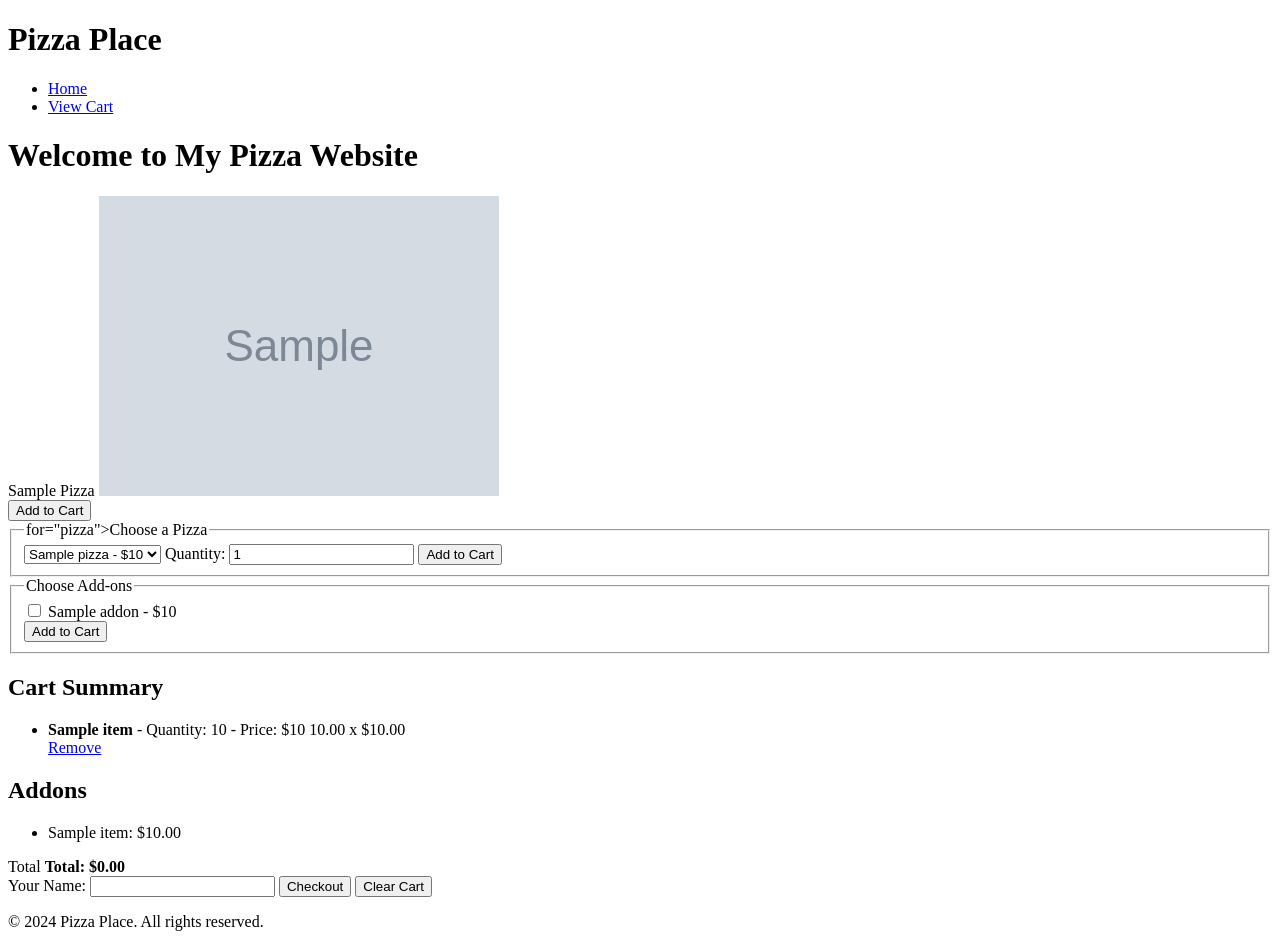
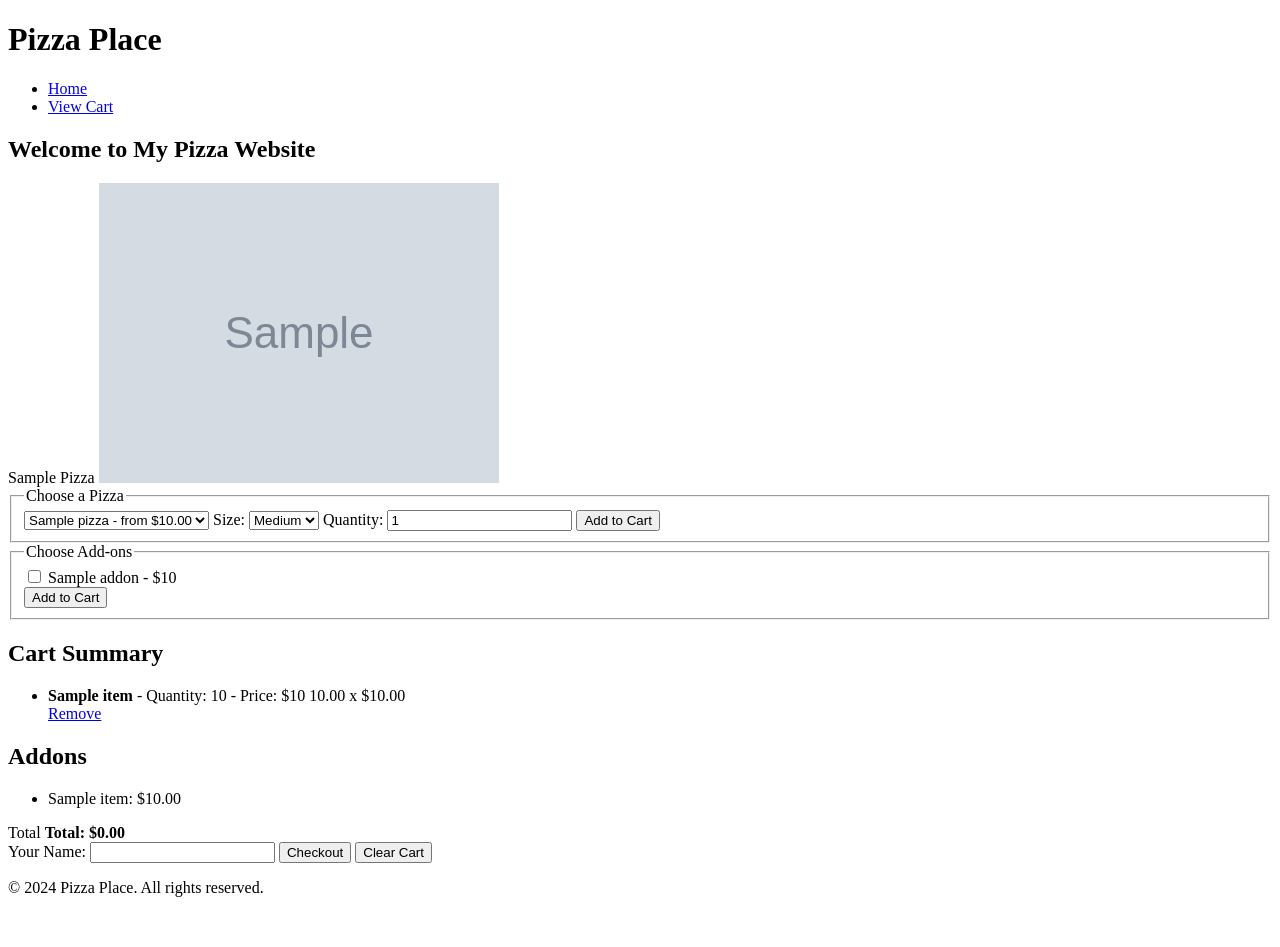
Before and after one commit to st25239/Comp-_csc_assessment-AS91897---AS91896, a Flask app: template Templates/Index.html in a window 1280 px wide. After the commit the page ends 897 px from the top, so only its background shows below. Run offline with Flask 3, Linux system fonts and the light colour scheme; the template is opened without the code that fills it: most values are stand-ins (such as "Sample title", 1, 10 or a date in 2020); grey boxes marked "Sample" are stand-in pictures.

Commit message:
i fixxed alot of thinga th index.hmtl to get it to run smooth i also agested a few things in phython to make things run smoothly

```diff
--- a/Templates/Index.html
+++ b/Templates/Index.html
@@ -3,16 +3,7 @@
 {% block title %}Pizza Place{% endblock %}
 
 {% block content %}
-<!DOCTYPE html>
-<html lang="en">
-<head>
-<meta charset="UTF-8">
-    <meta name="viewport" content="width=device-width, initial-scale=1.0">
-    <title>My Pizza Website made with all the love I can give</title>
-    <link rel="stylesheet" href="{{ url_for('static', filename='style.css') }}">
-</head>
-<body>
- <container>
+    <section class="shop-header">
         <header>
             <h1>Welcome to My Pizza Website</h1>
         </header>
@@ -33,26 +24,31 @@
             <section class="grid-panel">
                 <!-- add to cart form -->
                 <article class="panel panel-form">
-                    <from action="{{url_for('add_to_cart')}}" method="post">
-                    <button type="submit">Add to Cart</button>
+                    <form action="{{ url_for('add_to_cart') }}" method="post">
                     <fieldset>
-                        <legend> for="pizza">Choose a Pizza</legend>
+                        <legend>Choose a Pizza</legend>
                         <select name="pizza" id="pizza">
                             {% for pizza,data in pizzas.items() %}
                                 <option value="{{ pizza }}">
-                                    {{ pizza }} - ${{ data['price'] }}
+                                    {{ pizza }} - from ${{ '%.2f'|format(data['sizes']['medium']) }}
                                 </option>
                             {% endfor %}
+                        </select>
+                        <label for="size">Size:</label>
+                        <select name="size" id="size">
+                            <option value="small">Small</option>
+                            <option value="medium" selected>Medium</option>
+                            <option value="large">Large</option>
                         </select>
                         <label for="quantity">Quantity:</label>
                         <input type="number" name="quantity" id="quantity" min="1" value="1">
                         <button type="submit">Add to Cart</button>
                     </fieldset>
-                    </from>
+                    </form>
                 </article>
 
                 <!-- add-ons form-->
-                <form action="{{url_for('select_addons')}}" method="post">
+                <form action="{{url_for('select_addon')}}" method="post">
                     <fieldset>
                         <legend>Choose Add-ons</legend>
                         <!-- Add-on options will be populated here -->
@@ -76,7 +72,7 @@
                                         <strong>{{ item }}</strong> - Quantity: {{ details['quantity'] }} - Price: ${{ details['price'] }}
                                         <span>{{ '%.2f' % details['total'] }} x ${{ '%.2f' % details['price'] }}</span>
                                      </div>
-                                     <a href="{{ url_for('remove_from_cart', item=item) }}" class="remove-button">Remove</a>
+                                     <a href="{{ url_for('remove_from_cart', item=item) }}" class="clear_cart">Remove</a>
                                 </li>
                                 {% endfor %}
                         </ul>
@@ -116,8 +112,6 @@
         <label for="customer_name_checkout">Your Name:</label>
         <input type="text" id="customer_name_checkout" name="customer_name" required>
         <button type="submit">Checkout</button>
-        <button type="submit" formaction="{{ url_for('clear_cart') }}" onclick="return confirm('Are you sure you want to clear the cart?');">Clear Cart</button>
+        <button type="submit" formaction="{{ url_for('cancel_order') }}" onclick="return confirm('Are you sure you want to clear the cart?');">Clear Cart</button>
     </form>
-</body>
-</html>
 {% endblock %}
--- a/app.py
+++ b/app.py
@@ -1,7 +1,5 @@
 import datetime
 import sqlite3
-
-
 from flask import Flask, app, json, redirect, redirect, render_template, request, session, flash, redirect, url_for
 import json
 app = Flask(__name__)
@@ -112,7 +110,7 @@
     selected_addons = session.get('selected_addons', {}) # get selected add-ons from session
     pizza, addons = load_data()
     total = calculate_total(cart, selected_addons) #calculate total price based on cart and selected add-ons
-    return render_template('index.html', pizza=pizza, addons=addons, cart=cart, total=total, selected_addons=selected_addons)
+    return render_template('index.html', pizzas=pizza, addons=addons, cart=cart, total=total, selected_addons=selected_addons)
 
 
 @app.route('/about')
@@ -144,7 +142,7 @@
     session['cart'] = cart # update session with the new cart
     session.modified = True # force flask to save the session data
     flash(f'Added {quantity} {pizza}(s) added to cart')
-    return redirect(url_for(index))
+    return redirect(url_for('index'))
 
 @app.route("/remove_from_cart/<item>") #
 def remove_from_cart(item):
```
Also changed, not shown: Pizza_Place.db (added), database.db (added).
